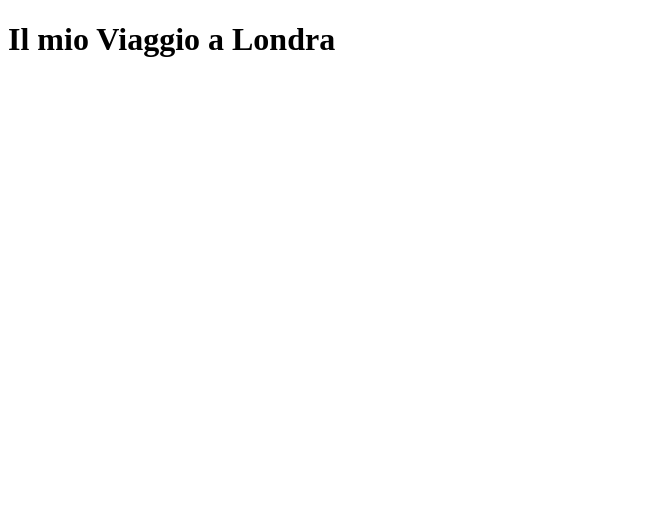
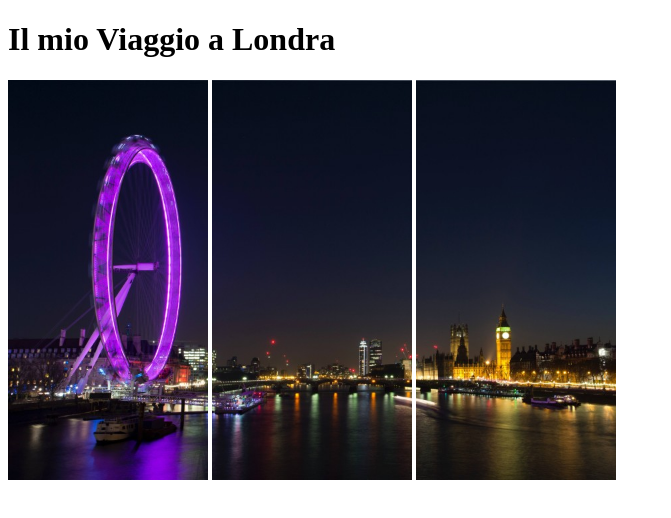
Before and after one commit to noemicottone/project-1-london, a plain HTML site: page index.html in a window 1280 px wide. Shown: the whole page, without its empty margins (0-671 px from the left). Drawn offline with Linux system fonts and the light colour scheme.

Commit message:
add: images

```diff
--- a/index.html
+++ b/index.html
@@ -10,6 +10,11 @@
     <header>
         <h1>Il mio Viaggio a Londra</h1>
     </header>
-
+    <!--Sezione immagini rappresentative del viaggio-->
+    <section>
+        <img src="img/pexels-bill-emrich-230794-0.jpg" alt="panorama londinese" width="200">
+        <img src="img/pexels-bill-emrich-230794-1.jpg" alt="panorama londinese" width="200">
+        <img src="img/pexels-bill-emrich-230794-2.jpg" alt="panorama londinese" width="200">
+    </section>
 </body>
 </html>
```
